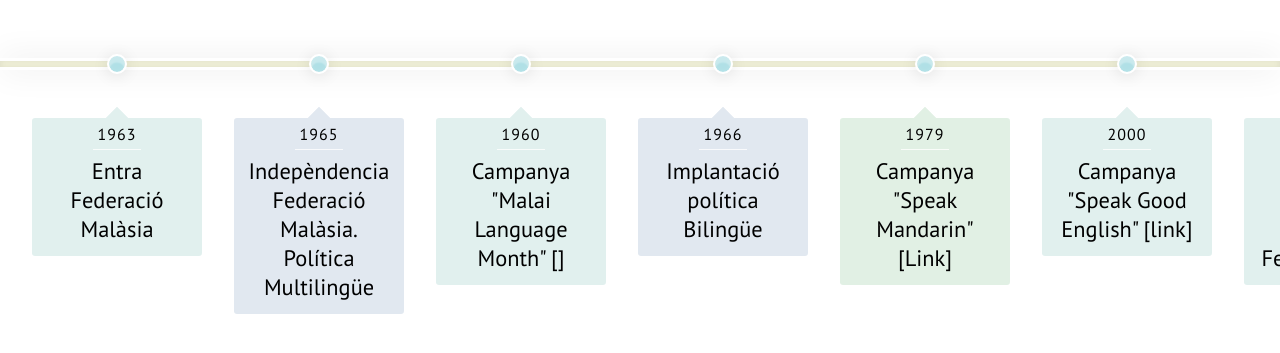
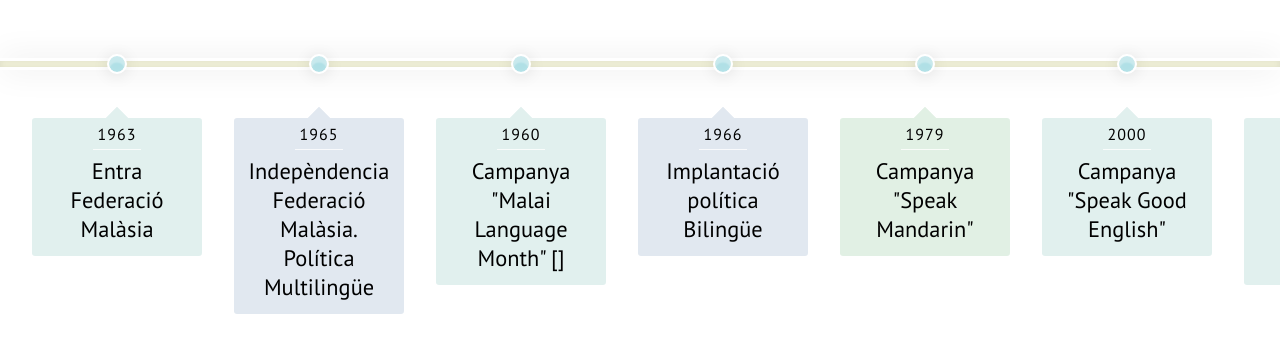
Before and after one commit to fernandoverduprimo/Singapur, a plain HTML site: page timeline/index.html in a window 1280 px wide. Shown: the part 85-438 px from the top of the page. Drawn offline with nearby package versions, Linux system fonts and the light colour scheme.

Commit message:
Update index.html

```diff
--- a/timeline/index.html
+++ b/timeline/index.html
@@ -231,7 +231,7 @@ body {
           1979
         </div>
         <div class='detail'>
-          Campanya "Speak Mandarin" <a href="#/7/3">Link</a>
+          Campanya "Speak Mandarin"
         </div>
       </div>
     </div>
@@ -242,7 +242,7 @@ body {
           2000
         </div>
         <div class='detail'>
-         Campanya "Speak Good English" <a href="https://www.goodenglish.org.sg" title="no this is really bad don't click on it">link</a>
+         Campanya "Speak Good English"
         </div>
       </div>
     </div>
@@ -253,7 +253,7 @@ body {
           2007
         </div>
         <div class='detail'>
-          Campanya "Tamil Language Festival" <a href="https://www.tamil.org.sg/en/events-and-activities/tamil-language-festival-2017">link</a>
+          Campanya "Tamil Language Festival"
         </div>
       </div>
     </div>
```
